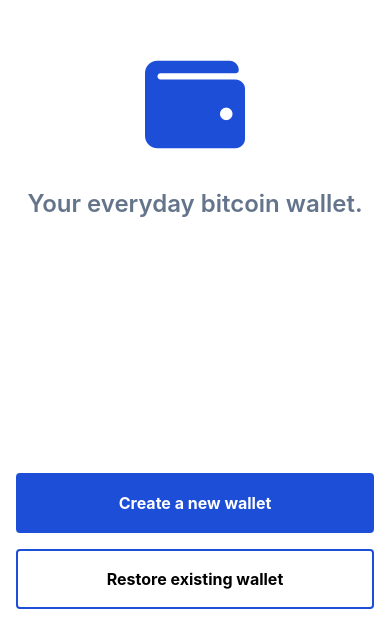
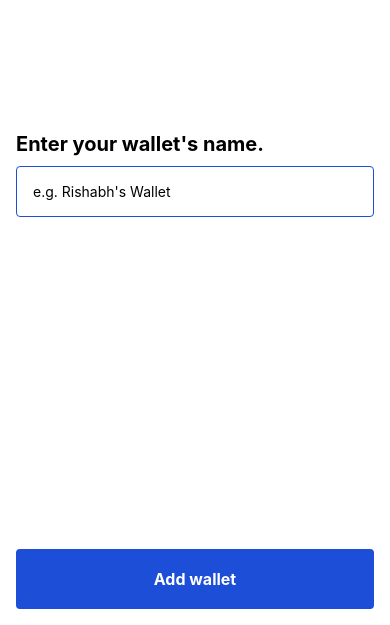
Before and after one commit to rsbkmr/_wallet, a React Native app: screen /AddWalletName in a window 390 px wide. Shown: the part 219-844 px from the top of the page. Built offline with nearby package versions, Linux system fonts and the light colour scheme.

Commit message:
add AddWalletName screen

```diff
--- a/navigation/RootStackNavigation.tsx
+++ b/navigation/RootStackNavigation.tsx
@@ -7,6 +7,7 @@ import {createNativeStackNavigator} from '@react-navigation/native-stack';
 import Start from '../screens/Start';
 import CreateWallet from '../screens/CreateWallet';
 import RestoreWallet from '../screens/RestoreWallet';
+import AddWalletName from '../screens/AddWalletName';
 import Home from '../screens/Home';
 import Receive from '../screens/Receive';
 import Scan from '../screens/Scan';
@@ -15,6 +16,7 @@ export type RootNavigationList = {
   Start: undefined;
   CreateWallet: undefined;
   RestoreWallet: undefined;
+  AddWalletName: undefined;
   Home: undefined;
   Receive: undefined;
   Scan: undefined;
@@ -31,6 +33,7 @@ export default function RootStackNavigation() {
         <Root.Screen name="Start" component={Start} />
         <Root.Screen name="CreateWallet" component={CreateWallet} />
         <Root.Screen name="RestoreWallet" component={RestoreWallet} />
+        <Root.Screen name="AddWalletName" component={AddWalletName} />
         <Root.Screen name="Home" component={Home} />
         <Root.Screen name="Receive" component={Receive} />
         <Root.Screen name="Scan" component={Scan} />
--- /dev/null
+++ b/screens/AddWalletName.tsx
@@ -0,0 +1,36 @@
+import {View, Text, Pressable, TextInput} from 'react-native';
+import React from 'react';
+import {SafeAreaView} from 'react-native-safe-area-context';
+import Icon from 'react-native-vector-icons/FontAwesome5';
+import {useNavigation} from '@react-navigation/native';
+import {RootNavigationProp} from '../navigation/RootStackNavigation';
+
+export default function AddWalletName() {
+  const navigation = useNavigation<RootNavigationProp>();
+
+  return (
+    <SafeAreaView className="flex-1 p-4 bg-white dark:bg-slate-900">
+      {/* Text Input */}
+      <View className="justify-center flex-1">
+        <Text className="text-xl font-bold mb-2">
+          Enter your wallet's name.
+        </Text>
+        <TextInput
+          placeholder="e.g. Rishabh's Wallet"
+          autoCorrect={false}
+          className="border w-full p-4 rounded border-blue-700"
+        />
+      </View>
+      {/* Buttons */}
+      <View>
+        <Pressable
+          className="p-4 bg-blue-700 border-2 border-blue-700 rounded active:opacity-50"
+          onPress={() => navigation.navigate('Home')}>
+          <Text className="text-base font-bold text-center text-white">
+            Add wallet
+          </Text>
+        </Pressable>
+      </View>
+    </SafeAreaView>
+  );
+}
--- a/screens/CreateWallet.tsx
+++ b/screens/CreateWallet.tsx
@@ -46,10 +46,13 @@ export default function CreateWallet() {
       <View className="mt-auto">
         <Pressable
           className="p-4 bg-blue-700 border-2 border-blue-700 rounded active:opacity-50"
-          onPress={() => navigation.navigate('Home')}>
-          <Text className="text-base font-bold text-center text-white">
-            Create Wallet
-          </Text>
+          onPress={() => navigation.navigate('AddWalletName')}>
+          <View className="flex-row items-center justify-center gap-x-2">
+            <Text className="text-base font-bold text-center text-white">
+              Next
+            </Text>
+            <Icon name="long-arrow-alt-right" color={'white'} size={20} />
+          </View>
         </Pressable>
       </View>
     </SafeAreaView>
--- a/screens/RestoreWallet.tsx
+++ b/screens/RestoreWallet.tsx
@@ -3,6 +3,7 @@ import React, {useRef, useState} from 'react';
 import {SafeAreaView} from 'react-native-safe-area-context';
 import {useNavigation} from '@react-navigation/native';
 import {RootNavigationProp} from '../navigation/RootStackNavigation';
+import Icon from 'react-native-vector-icons/FontAwesome5';
 
 export default function RestoreWallet() {
   const navigation = useNavigation<RootNavigationProp>();
@@ -65,10 +66,13 @@ export default function RestoreWallet() {
       <View className="mt-auto">
         <Pressable
           className="p-4 bg-blue-700 border-2 border-blue-700 rounded active:opacity-50"
-          onPress={() => navigation.navigate('Home')}>
-          <Text className="text-base font-bold text-center text-white">
-            Restore Wallet
-          </Text>
+          onPress={() => navigation.navigate('AddWalletName')}>
+          <View className="flex-row items-center justify-center gap-x-2">
+            <Text className="text-base font-bold text-center text-white">
+              Next
+            </Text>
+            <Icon name="long-arrow-alt-right" color={'white'} size={20} />
+          </View>
         </Pressable>
       </View>
     </SafeAreaView>
```
